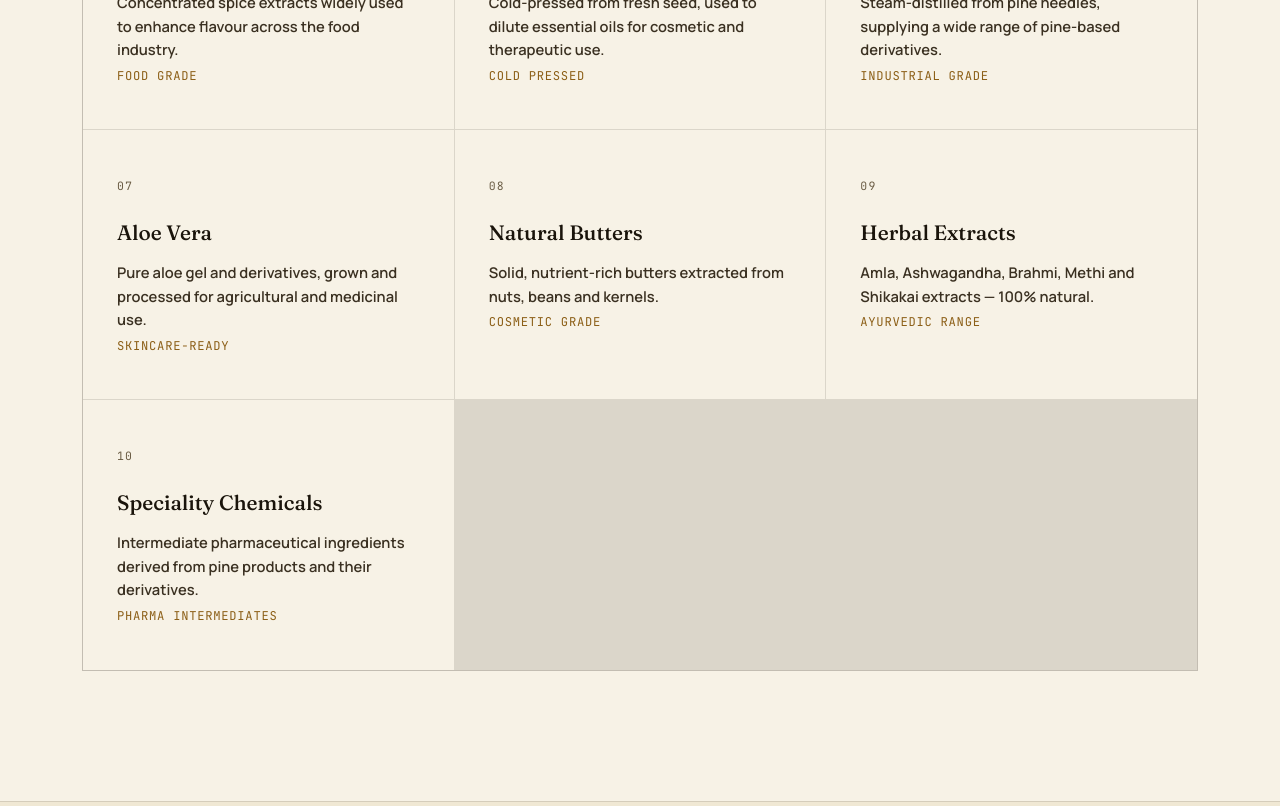
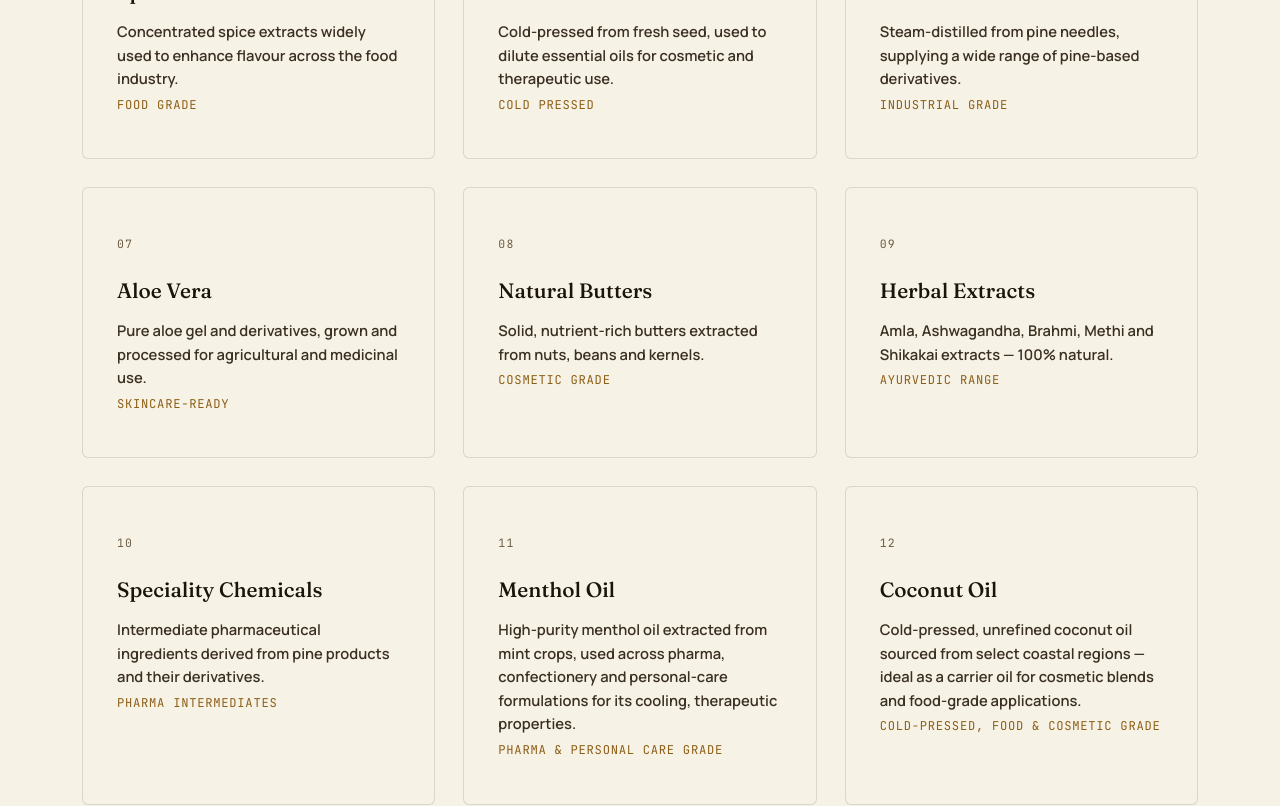
Before and after one commit to SaumyaGuptaTechnokrat/AyushAroma, a React (Vite) app: page / in a window 1280 px wide. Shown: the part 2660-3466 px from the top of the page. Built offline with nearby package versions, Linux system fonts and the light colour scheme.

Commit message:
Some files were added

```diff
--- a/src/App.css
+++ b/src/App.css
@@ -23,7 +23,7 @@
 }
 
 *{ box-sizing: border-box; margin:0; padding:0; }
-html{ scroll-behavior: smooth; }
+html{ scroll-behavior: smooth; scroll-padding-top: 124px; }
 body{
   background: var(--bg-deep);
   color: var(--ink);
@@ -316,7 +316,7 @@ h1.headline em{
 }
 .scroll-cue .line{ width:1px; height: 36px; background: linear-gradient(var(--gold), transparent); }
 
-section{ padding: 130px 0; position:relative; }
+section{ padding: 130px 0; position:relative; scroll-margin-top: 90px; }
 .section-head{ max-width: 640px; margin-bottom: 64px; }
 .tag{
   font-family: var(--mono);
@@ -382,15 +382,23 @@ h2{
 .products-grid{
   display:grid;
   grid-template-columns: repeat(3, 1fr);
-  gap: 1px;
-  background: var(--line);
-  border: 1px solid var(--line);
+  gap: 28px;
+  width: 100%;
 }
 .product-card{
   background: var(--bg-deep);
+  border: 1px solid var(--line);
+  border-radius: 6px;
   padding: 42px 34px;
-  transition: background .3s ease;
-  position:relative;
+  box-sizing: border-box;
+  min-width: 0;
+  overflow: hidden;
+  transition: background .3s ease, border-color .3s ease, transform .25s ease;
+  position: relative;
+}
+.product-card:hover{
+  transform: translateY(-3px);
+  border-color: var(--gold);
 }
 .product-card:hover{ background: var(--bg-panel); }
 .product-card .pnum{
@@ -655,7 +663,7 @@ a:focus-visible, button:focus-visible, input:focus-visible, textarea:focus-visib
   .hero-grid{ grid-template-columns: 1fr; }
   .drop-stage{ height: 300px; order:-1; }
   .about-grid{ grid-template-columns: 1fr; gap: 40px; }
-  .products-grid{ grid-template-columns: repeat(2,1fr); }
+  .products-grid{ grid-template-columns: repeat(2,1fr); gap: 22px; }
   .pyramid-wrap{ grid-template-columns: 1fr; }
   .pyramid-visual{ order:-1; height: 300px; }
   .badges{ grid-template-columns: repeat(2,1fr); }
@@ -679,7 +687,7 @@ a:focus-visible, button:focus-visible, input:focus-visible, textarea:focus-visib
   section{ padding: 90px 0; }
   .hero-stats{ gap: 28px; flex-wrap:wrap; }
   .about-pillars{ grid-template-columns: 1fr 1fr; }
-  .products-grid{ grid-template-columns: 1fr; }
+  .products-grid{ grid-template-columns: 1fr; gap: 18px; }
   .badges{ grid-template-columns: 1fr 1fr; }
   .process-item{ grid-template-columns: 60px 1fr; gap:18px; }
   .process-item .pstep{ font-size: 1.8rem; }
--- a/src/json/products.json
+++ b/src/json/products.json
@@ -8,5 +8,17 @@
     { "num": "07", "title": "Aloe Vera", "desc": "Pure aloe gel and derivatives, grown and processed for agricultural and medicinal use.", "tag": "Skincare-ready" },
     { "num": "08", "title": "Natural Butters", "desc": "Solid, nutrient-rich butters extracted from nuts, beans and kernels.", "tag": "Cosmetic grade" },
     { "num": "09", "title": "Herbal Extracts", "desc": "Amla, Ashwagandha, Brahmi, Methi and Shikakai extracts — 100% natural.", "tag": "Ayurvedic range" },
-    { "num": "10", "title": "Speciality Chemicals", "desc": "Intermediate pharmaceutical ingredients derived from pine products and their derivatives.", "tag": "Pharma intermediates" }
+    { "num": "10", "title": "Speciality Chemicals", "desc": "Intermediate pharmaceutical ingredients derived from pine products and their derivatives.", "tag": "Pharma intermediates" },
+    {
+      "num": "11",
+      "title": "Menthol Oil",
+      "desc": "High-purity menthol oil extracted from mint crops, used across pharma, confectionery and personal-care formulations for its cooling, therapeutic properties.",
+      "tag": "Pharma & Personal Care Grade"
+    },
+    {
+      "num": "12",
+      "title": "Coconut Oil",
+      "desc": "Cold-pressed, unrefined coconut oil sourced from select coastal regions — ideal as a carrier oil for cosmetic blends and food-grade applications.",
+      "tag": "Cold-Pressed, Food & Cosmetic Grade"
+    }
   ]
```
